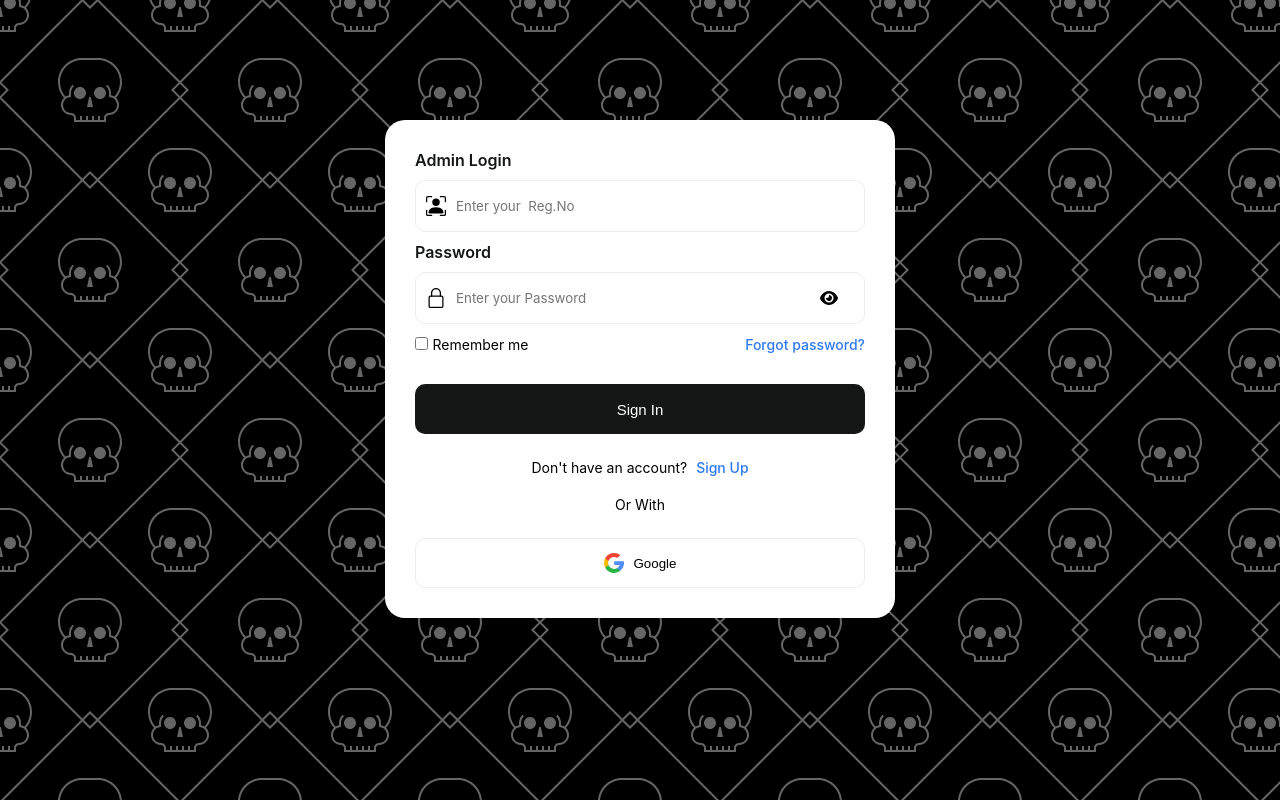
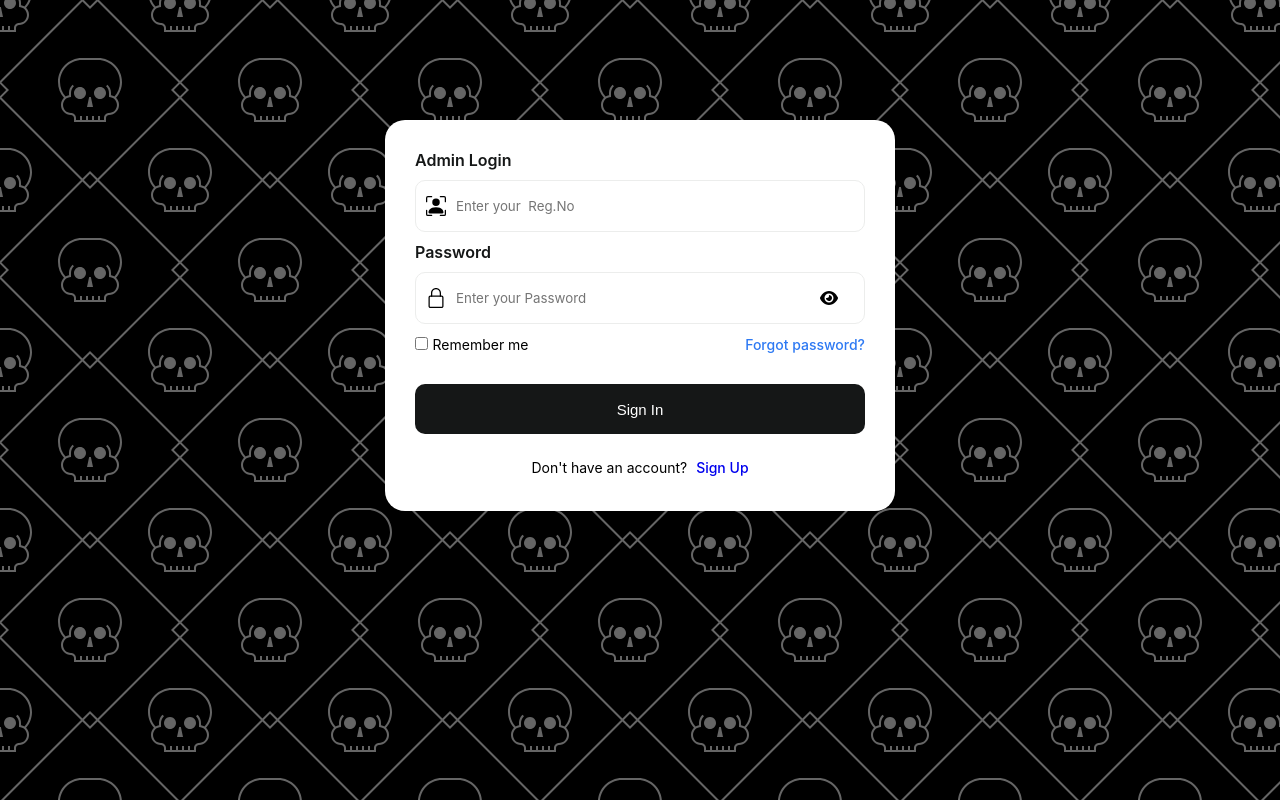
Before and after one commit to adityahansda/OnlineFIRSystem, a plain HTML site: page adminlogin.html in a window 1280 px wide. Drawn offline with Linux system fonts and the light colour scheme; a web font is replaced by a local one.

Commit message:
small updates

```diff
--- a/adminlogin.html
+++ b/adminlogin.html
@@ -37,32 +37,10 @@
             <span class="span">Forgot password?</span>
         </div>
         <button class="button-submit">Sign In</button>
-        <p class="p">Don't have an account? <span class="span">Sign Up</span>
+        <p class="p">Don't have an account? <span class="span"> <a href="Complain.html">Sign Up</a></span>
 
         </p>
-        <p class="p line">Or With</p>
 
-        <div class="flex-row">
-            <button class="btn google">
-            <svg version="1.1" width="20" id="Layer_1" xmlns="http://www.w3.org/2000/svg" xmlns:xlink="http://www.w3.org/1999/xlink" x="0px" y="0px" viewBox="0 0 512 512" style="enable-background:new 0 0 512 512;" xml:space="preserve">
-    <path style="fill:#FBBB00;" d="M113.47,309.408L95.648,375.94l-65.139,1.378C11.042,341.211,0,299.9,0,256
-        c0-42.451,10.324-82.483,28.624-117.732h0.014l57.992,10.632l25.404,57.644c-5.317,15.501-8.215,32.141-8.215,49.456
-        C103.821,274.792,107.225,292.797,113.47,309.408z"></path>
-    <path style="fill:#518EF8;" d="M507.527,208.176C510.467,223.662,512,239.655,512,256c0,18.328-1.927,36.206-5.598,53.451
-        c-12.462,58.683-45.025,109.925-90.134,146.187l-0.014-0.014l-73.044-3.727l-10.338-64.535
-        c29.932-17.554,53.324-45.025,65.646-77.911h-136.89V208.176h138.887L507.527,208.176L507.527,208.176z"></path>
-    <path style="fill:#28B446;" d="M416.253,455.624l0.014,0.014C372.396,490.901,316.666,512,256,512
-        c-97.491,0-182.252-54.491-225.491-134.681l82.961-67.91c21.619,57.698,77.278,98.771,142.53,98.771
-        c28.047,0,54.323-7.582,76.87-20.818L416.253,455.624z"></path>
-    <path style="fill:#F14336;" d="M419.404,58.936l-82.933,67.896c-23.335-14.586-50.919-23.012-80.471-23.012
-        c-66.729,0-123.429,42.957-143.965,102.724l-83.397-68.276h-0.014C71.23,56.123,157.06,0,256,0
-        C318.115,0,375.068,22.126,419.404,58.936z"></path>
-
-    </svg>
-
-            Google
-
-          </div>
     </form>
 </body>
 
--- a/style.css/login.css
+++ b/style.css/login.css
@@ -15,6 +15,7 @@ monospace;
                     -webkit-appearance: none;
                     margin: 0;
                 }
+                text-decoration: none;
             }
 
             body {
```
Also changed, not shown: Login.html (+0 -1 lines).
